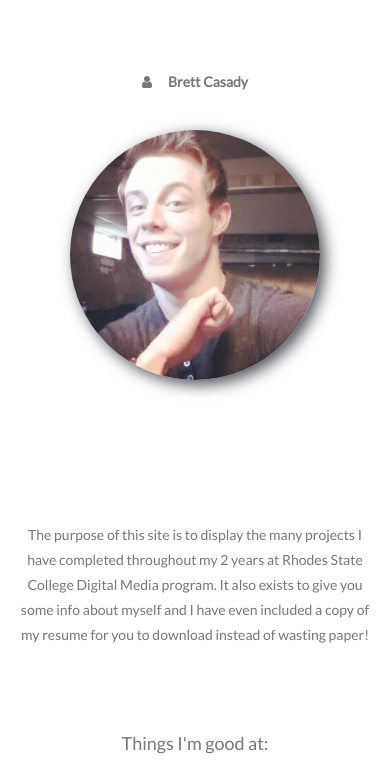
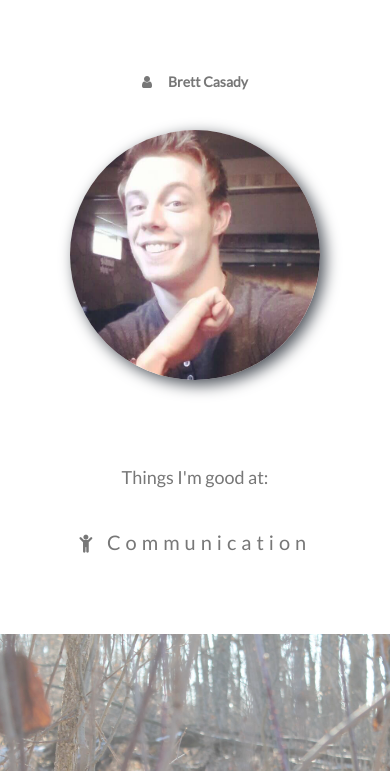
Before and after one commit to CachingCasady/CachingCasady.github.io, a plain HTML site: page index.html in a window 390 px wide. Shown: the part 1229-2000 px from the top of the page. Drawn offline with nearby package versions, Linux system fonts and the light colour scheme; some packages are replaced by stand-ins of ours; a script that the page names is missing.

Commit message:
Hide Content Paragraph
Hid About Me paragraph on mobile.

```diff
--- a/index.html
+++ b/index.html
@@ -56,7 +56,7 @@
     </div>
 
     <!-- This text is hidden on mobile -->
-    <div class="w3-col m6 w3-center info-block">
+    <div class="w3-col m6 w3-center w3-hide-small info-block">
       <p>The purpose of this site is to display the many projects I have completed throughout my 2 years at Rhodes State College Digital Media program. It also exists to give you some info about myself and I have even included a copy of my resume for you to download instead of wasting paper!</p>
     </div>
   </div>
```
